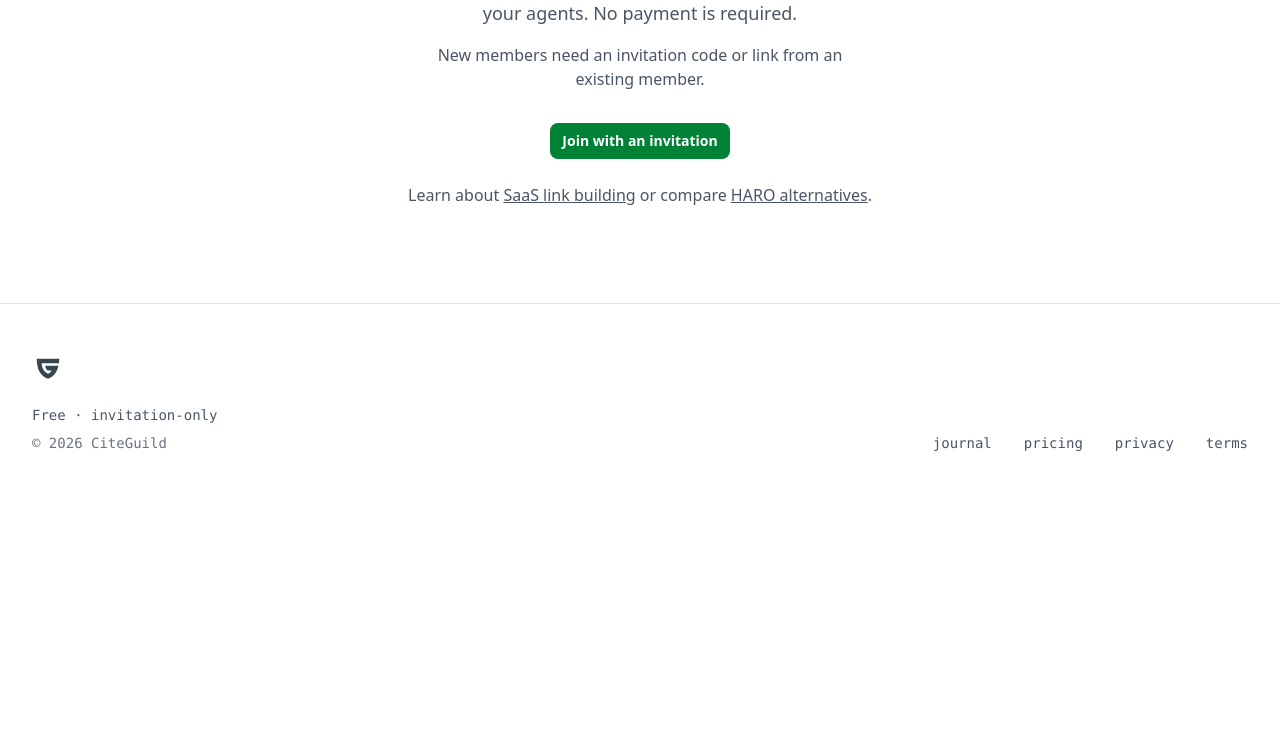
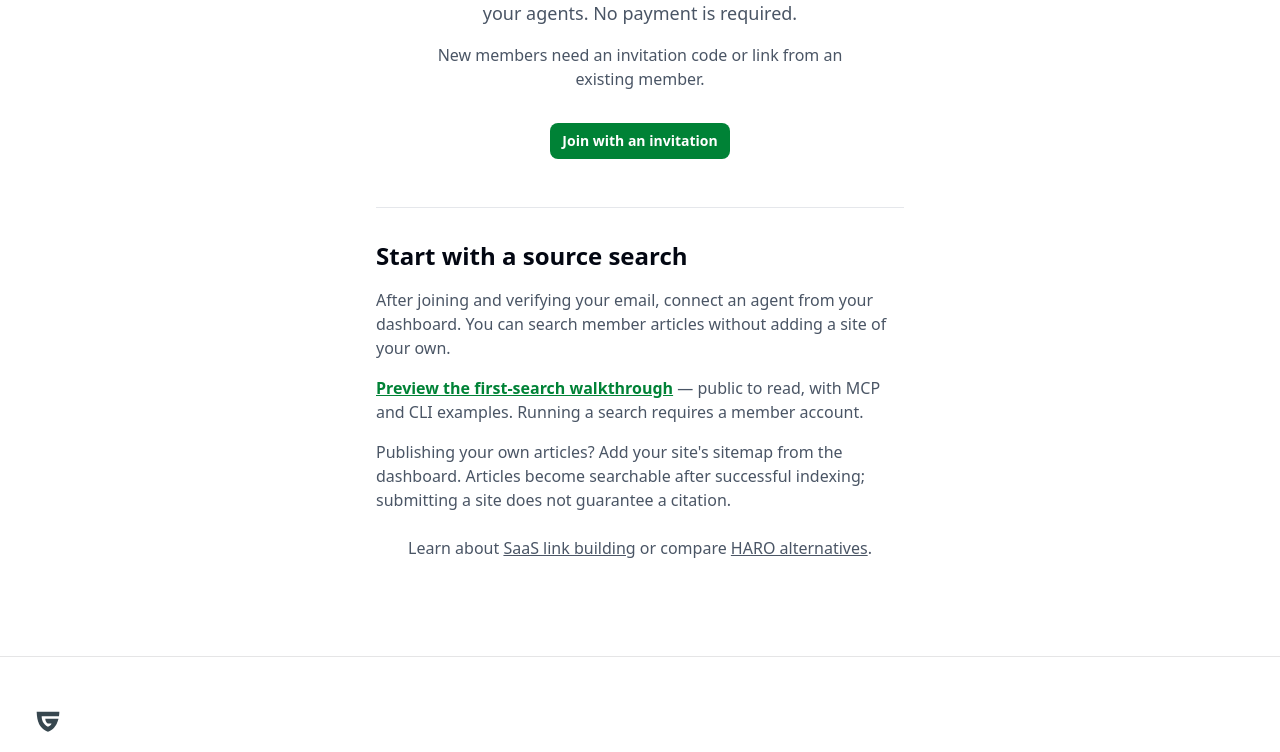
Before and after one commit to LVTD-LLC/citeguild, a Django app: template frontend/templates/pages/pricing.html in a window 1280 px wide. Shown: the part 294-1046 px from the top of the page. Before the commit the page ends 745 px from the top, so only its background shows below. Run offline with Django 5.2, Linux system fonts and the light colour scheme; the template is opened without the code that fills it, so the values that code supplies are empty; style sheets or scripts are compiled from the project's sources; some libraries are stand-ins or nearby versions.

Commit message:
Guide invited members from signup to first source search (#96)
Co-authored-by: Scribe <scribe@gregagi.com>

```diff
--- a/citeguild/sitemaps.py
+++ b/citeguild/sitemaps.py
@@ -1,3 +1,4 @@
+from datetime import date
 from urllib.parse import urlsplit
 
 from django.conf import settings
@@ -57,6 +58,8 @@ class StaticViewSitemap(ConfiguredSitemapMixin, sitemaps.Sitemap):
         ]
 
     def lastmod(self, item):
+        if item == "pricing":
+            return date(2026, 10, 22)
         return SAAS_LINK_BUILDING_UPDATED_AT if item == "saas_link_building" else None
 
     def location(self, item):
--- /dev/null
+++ b/frontend/templates/account/partials/first_search.html
@@ -0,0 +1,5 @@
+<p class="mt-4 text-sm text-gray-600 dark:text-gray-300">
+    After joining and verifying your email, you can connect an agent and search member articles without adding a site.
+    <a class="app-focus font-semibold text-green-700 underline hover:text-green-800 dark:text-green-300 dark:hover:text-green-200"
+       href="{% url 'blog_post' slug='find-sources-ai-writing' %}#search-with-mcp">Preview the first-search walkthrough</a> before joining; running a search requires a member account.
+</p>
--- a/frontend/templates/account/signup.html
+++ b/frontend/templates/account/signup.html
@@ -15,6 +15,7 @@
                     <a href="{% url 'account_login' %}"
                        class="font-medium text-green-600 hover:text-green-500">login if you have one already.</a>
                 </p>
+                {% include "account/partials/first_search.html" %}
             </div>
             <form class="mt-8 space-y-6"
                   id="signup_form"
--- a/frontend/templates/account/signup_by_passkey.html
+++ b/frontend/templates/account/signup_by_passkey.html
@@ -16,6 +16,7 @@
                     <a href="{% url 'account_login' %}"
                        class="font-medium text-green-600 hover:text-green-500">login if you have one already.</a>
                 </p>
+                {% include "account/partials/first_search.html" %}
             </div>
             <form class="mt-8 space-y-6"
                   id="signup_form"
--- a/frontend/templates/pages/pricing.html
+++ b/frontend/templates/pages/pricing.html
@@ -16,6 +16,17 @@
         {% else %}
             <a href="{% url 'account_signup' %}" class="app-button-primary mt-8">Join with an invitation</a>
         {% endif %}
+        <section aria-labelledby="first-search-heading"
+                 class="mt-12 border-t border-gray-200 pt-8 text-left dark:border-gray-700">
+            <h2 id="first-search-heading" class="text-2xl font-semibold">Start with a source search</h2>
+            <p class="app-text-muted mt-4">After joining and verifying your email, connect an agent from your dashboard. You can search member articles without adding a site of your own.</p>
+            <p class="mt-4">
+                <a class="app-focus font-semibold text-green-700 underline hover:text-green-800 dark:text-green-300 dark:hover:text-green-200"
+                   href="{% url 'blog_post' slug='find-sources-ai-writing' %}#search-with-mcp">Preview the first-search walkthrough</a>
+                <span class="app-text-muted">— public to read, with MCP and CLI examples. Running a search requires a member account.</span>
+            </p>
+            <p class="app-text-muted mt-4">Publishing your own articles? Add your site's sitemap from the dashboard. Articles become searchable after successful indexing; submitting a site does not guarantee a citation.</p>
+        </section>
         <p class="app-text-muted mt-6">Learn about <a class="underline" href="{% url 'saas_link_building' %}">SaaS link building</a> or compare <a class="underline"
     href="{% url 'blog_post' slug='haro-alternatives' %}">HARO alternatives</a>.</p>
     </div>
```
Also changed, not shown: apps/pages/tests.py (+28 -0 lines), docs/invitations.md (+8 -0 lines), CHANGELOG.md.
